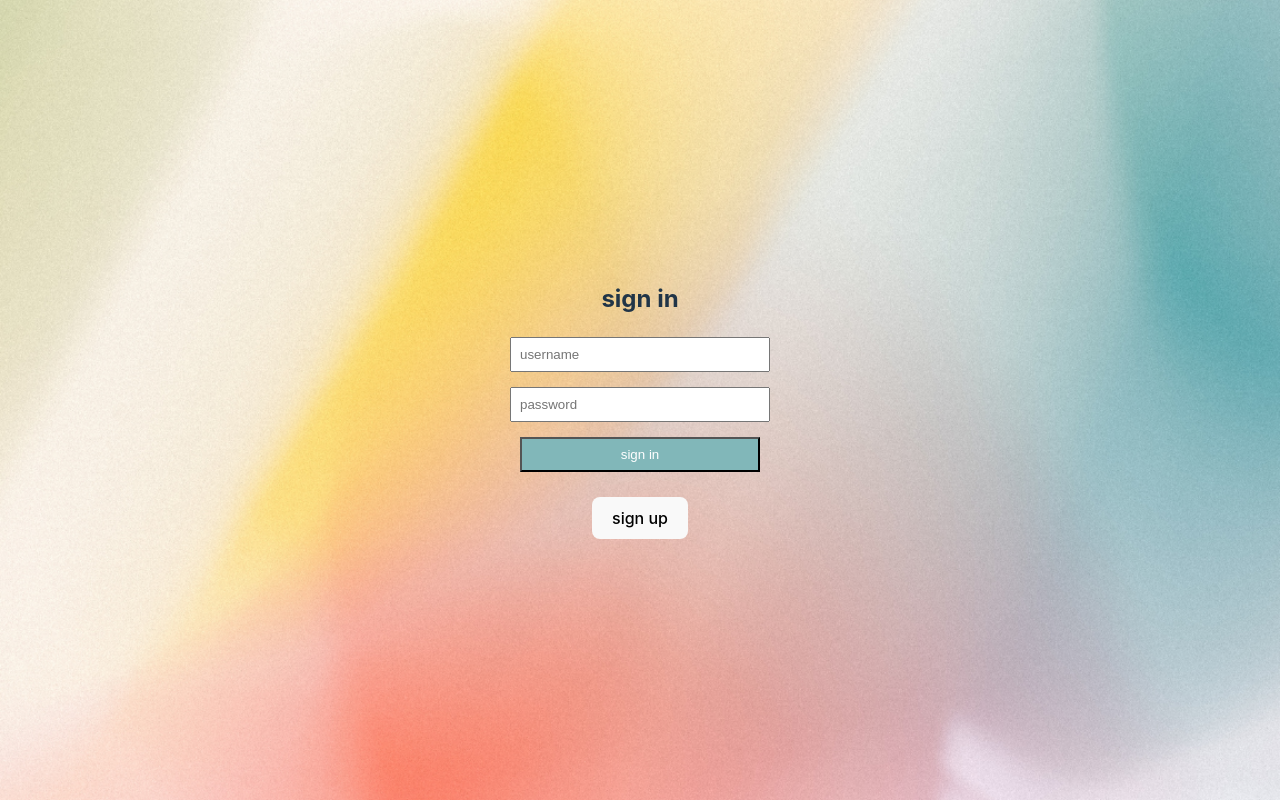
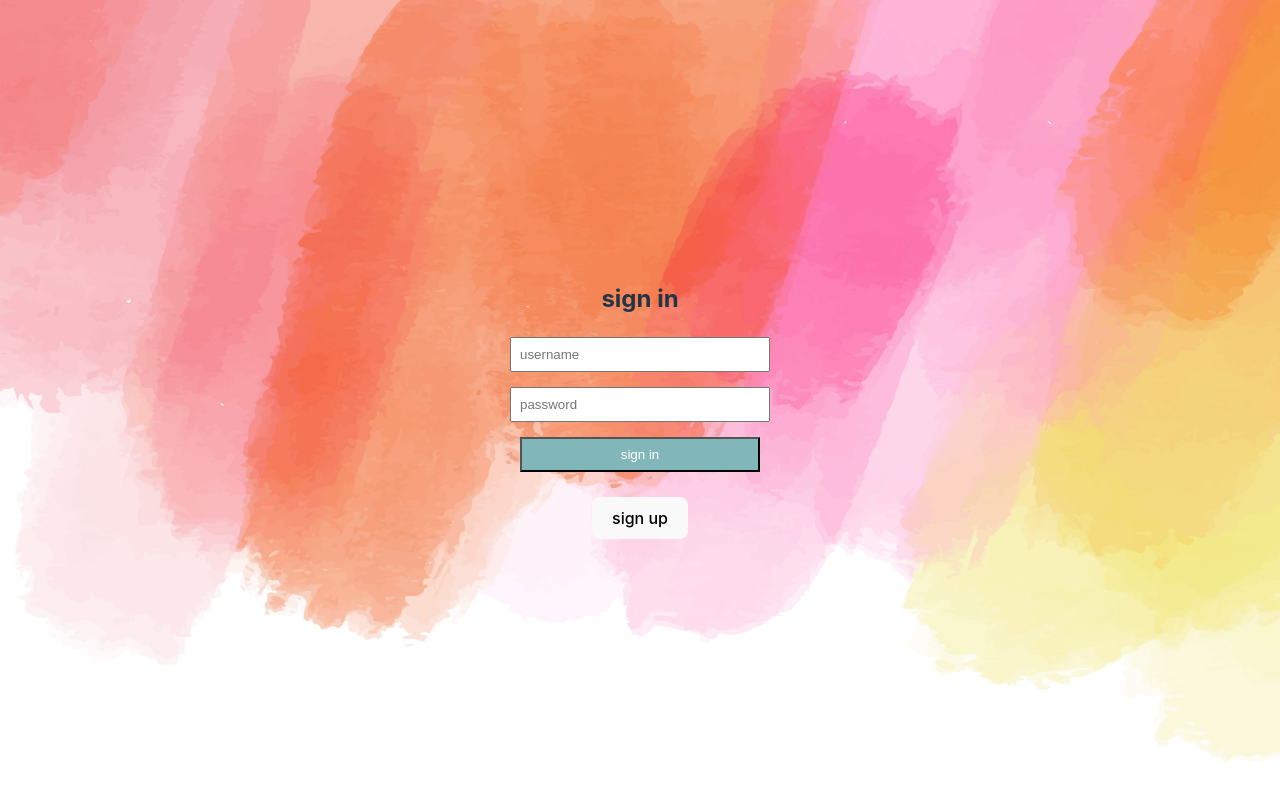
Before and after one commit to ChaniWeiner/projectNodeJs, a React (Vite) app in the folder client/: page /login in a window 1280 px wide. Built offline with nearby package versions, Linux system fonts and the light colour scheme.

Commit message:
👧🏽👧🏽👧🏽

```diff
--- a/client/src/components/register/Register.jsx
+++ b/client/src/components/register/Register.jsx
@@ -23,7 +23,7 @@ function Register() {
             method: 'POST',
             headers: { 'Content-Type': 'application/json', 'charset': 'UTF-8' },
             body: JSON.stringify([{
-                id: data.id,
+                id: null,
                 name: data.name,
                 username: userIdentificationInformation.username,
                 email: data.email,
@@ -99,9 +99,6 @@ function Register() {
             <input type='text' placeholder='name'  {...register("name", { required: true })} />
             {errors.name && errors.name.type === "required" && (<p className="errorMsg">Name is required.</p>)}
             <br />
-            <input type='text' placeholder='id'  {...register("id", { required: true })} />
-            {errors.id && errors.id.type === "required" && (<p className="errorMsg">Id is required.</p>)}
-            <br />
             <input type='email' placeholder='email' {...register("email", {
                 required: true,
                 pattern: /^[^@ ]+@[^@ ]+\.[^@ .]{2,}$/
--- a/client/src/index.css
+++ b/client/src/index.css
@@ -5,7 +5,7 @@
 
   color-scheme: light dark;
   color: rgba(255, 255, 255, 0.87);
-  background-image: url('../Green\ Beige\ Leaves\ Summer\ Meeting\ Zoom\ Virtual\ Background\ \(1\).png');
+  background-image: url('../3400110.jpg');
   background-repeat: no-repeat;
   background-size: cover;
   font-synthesis: none;
```
Also changed, not shown: client/3400110.jpg (added), client/Green Beige Leaves Summer Meeting Zoom Virtual Background (12).png (renamed from client/Green Beige Leaves Summer Meeting Zoom Virtual Background (1).png).
